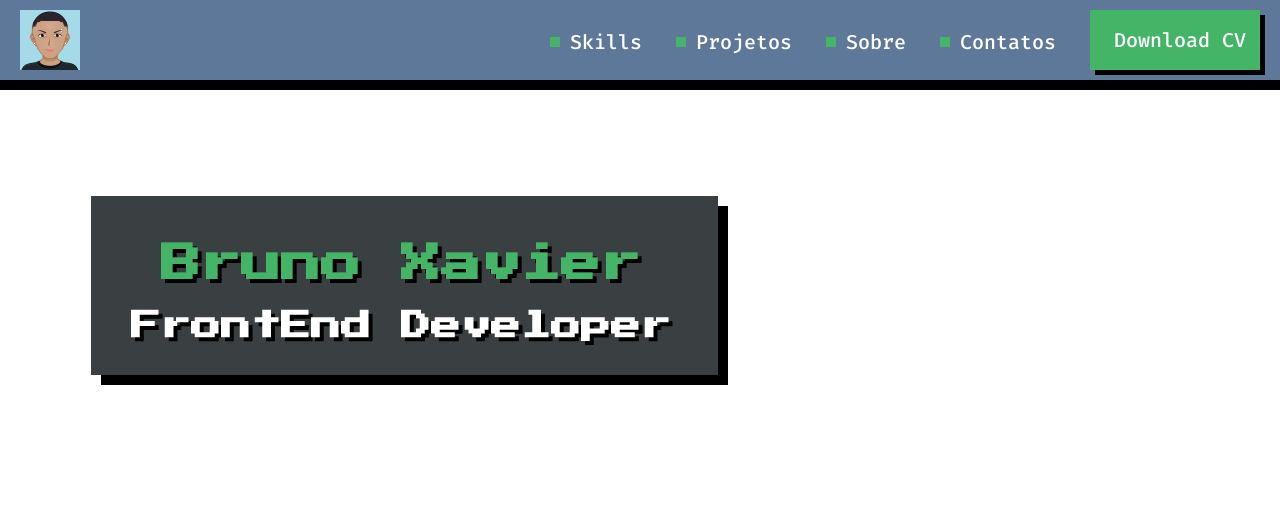
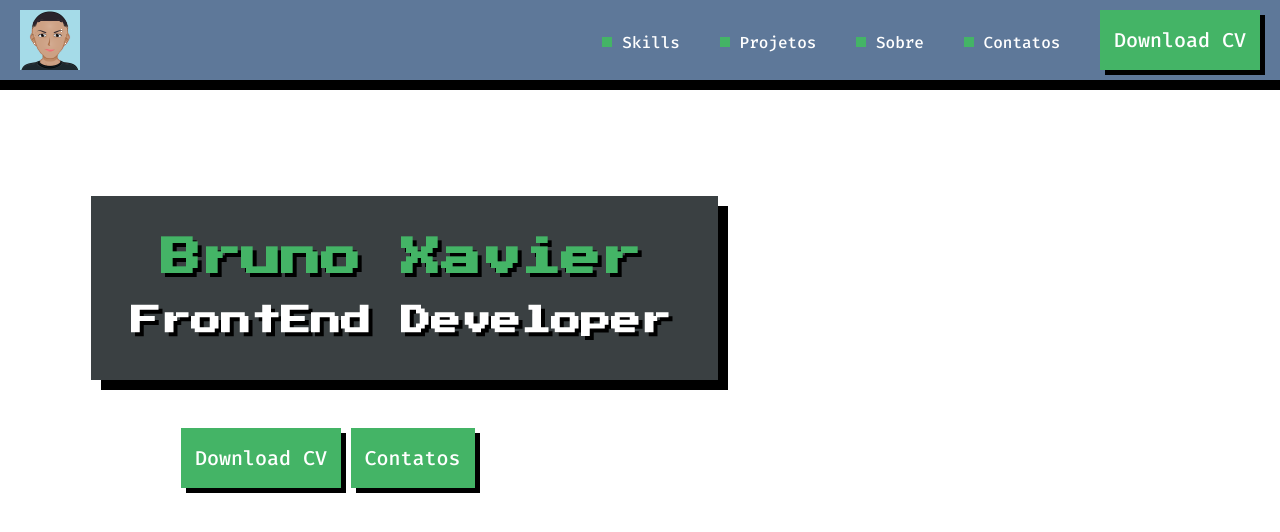
Before and after one commit to harrykani/harrykani.github.io, a plain HTML site: page index.html in a window 1280 px wide. Drawn offline with Linux system fonts and the light colour scheme.

Commit message:
Elabora o reset

```diff
--- a/css/components/buttons.css
+++ b/css/components/buttons.css
@@ -1,20 +1,20 @@
-a, a:before, .button {
+.nav, .nav:before, .button {
     transition: 0.3s;
 }
 
-a:before, .button {
+.nav:before, .button {
     background-color: #44b466;
 }
 
-a:hover {
+.nav:hover {
     transform: scale(1.1);
 }
 
-a:hover::before, .button:hover {
+.nav:hover::before, .button:hover {
     background-color: #eb5439;
 }
 
-a:before {
+.nav:before {
     content: "";
     height: 10px;
     width: 10px;
@@ -27,9 +27,18 @@ a:before {
     padding: 17px 14px;
     box-shadow: 5px 5px 0px #000;
     margin-right: 0px;
+    color: #fff;
+    font-size: 20px;
+    font-weight: 500;
+    text-decoration: none;
 }
 
 .button:hover {
     transform:scaleX(1.08);
     box-shadow: 3px 4px 3px #000;
 }
+
+#b1 {
+    margin-top: 338px;
+    margin-left: 181px;
+}
--- a/css/components/title.css
+++ b/css/components/title.css
@@ -8,6 +8,7 @@ h1, h2 {
 h1 {
     color: #44b466;
     font-size: 40px;
+    margin-bottom: 28px;
 }
 
 h2 {
@@ -19,8 +20,8 @@ h2 {
 #box {
     padding-left: 40px;
     padding-right: 47px;
-    padding-top: 21px;
-    padding-bottom: 10px;
+    padding-top: 42px;
+    padding-bottom: 44px;
     display: inline-block;
     background-color: #3A4042;
     left: 91px;
--- a/css/index.css
+++ b/css/index.css
@@ -12,12 +12,9 @@ nav{
 }
 
 a {
+    color: #fff;
+    text-decoration: none;
     display: inline-flex;
     align-items: center;
-    color: #fff;
-    font-size: 20px;
-    font-family: "Fira Code", Arial, Helvetica, sans-serif, monospace;
-    font-weight: 500;
-    text-decoration: none;
     margin-right: 30px;
 }
--- a/css/reset.css
+++ b/css/reset.css
@@ -1,3 +1,11 @@
-body {
+body, h1, h2, h3 {
     margin: 0;
 }
+button {
+    border: none;
+    font-family: "Fira Code", Arial, Helvetica, sans-serif, monospace;
+}
+
+body {
+    font-family: "Fira Code", Arial, Helvetica, sans-serif, monospace;
+}
--- a/index.html
+++ b/index.html
@@ -16,13 +16,13 @@
     </head>
     <body>
         <header>
-            <img src="assets/img/avatar.png" id="avatar" alt="Logo do Bruno Xavier">
+            <img src="assets/img/avatar.png" alt="Logo do Bruno Xavier">
 
             <nav>
-                <a href="" lang="en">Skills</a>
-                <a href="" >Projetos</a>
-                <a href="" >Sobre</a>
-                <a href="" >Contatos</a>
+                <a class="nav" href="" lang="en">Skills</a>
+                <a class="nav" href="" >Projetos</a>
+                <a class="nav" href="" >Sobre</a>
+                <a class="nav" href="" >Contatos</a>
                 <a class="button" href="" lang="en" >Download CV</a>
             </nav>
         </header>
@@ -30,13 +30,9 @@
             <h1>Bruno Xavier</h1>
             <h2>FrontEnd Developer</h2>
         </div>
-            <!-- <section id="section-a">
-                <nav id="banner-button">
-                    <a class="button" href="" lang="en" >Download CV</a>
-                    <a class="button" href="">Contatos</a>
-                </nav>
-            </section>
-            <section id="section-b">
-            </section> -->
+
+        <a id="b1" class="button" href="" lang="en" >Download CV</a>
+        <a id="b2 "class="button" href="">Contatos</a>
+
         </body>
 </html>
```
